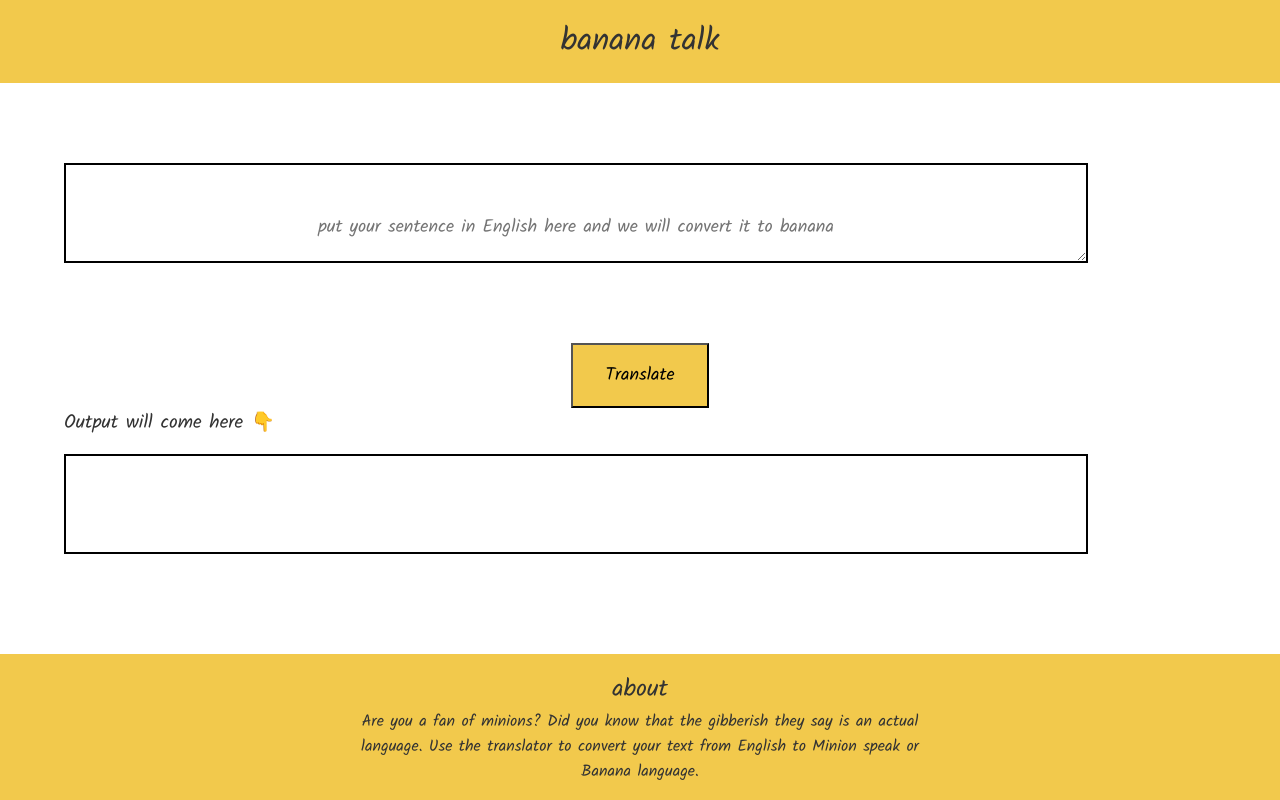
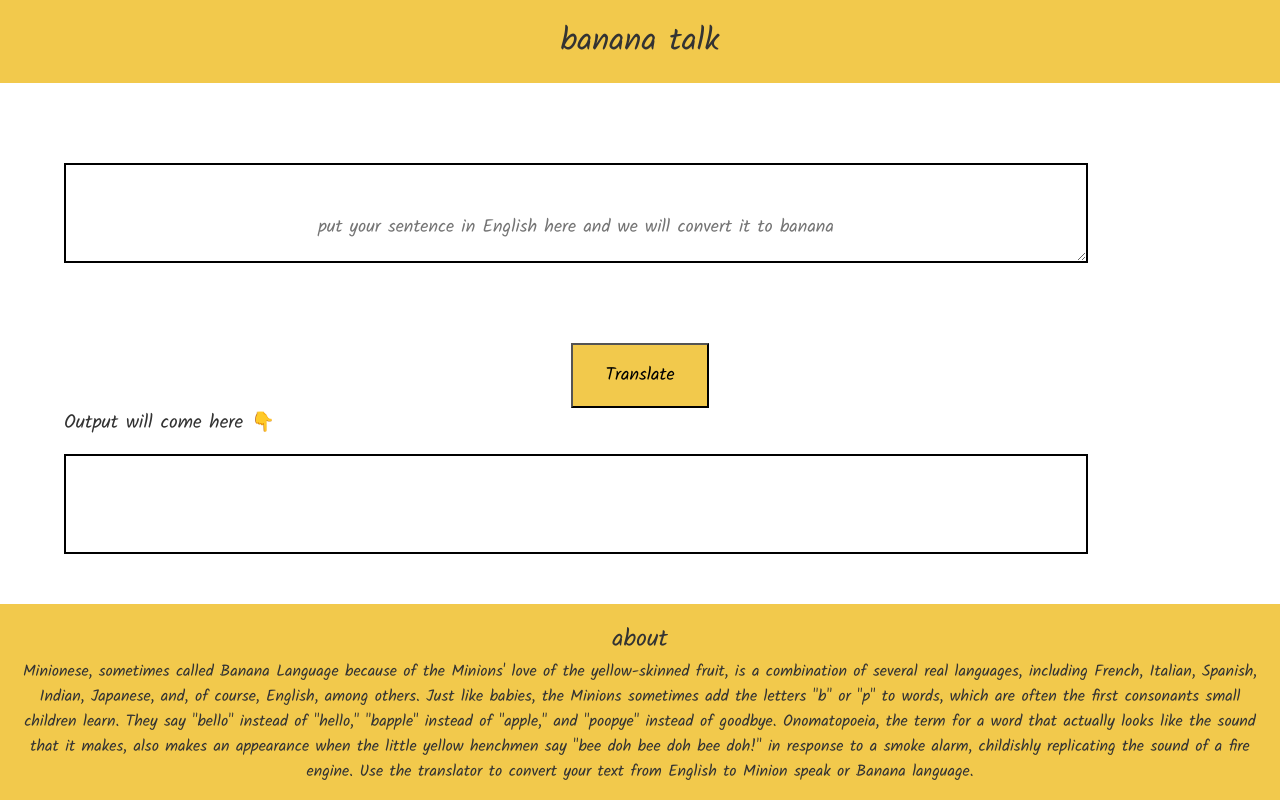
Before and after one commit to NandodkarAmogh/banana-speak, a plain HTML site: page index.html in a window 1280 px wide. Drawn offline with Linux system fonts and the light colour scheme.

Commit message:
updated about section

```diff
--- a/index.html
+++ b/index.html
@@ -50,7 +50,7 @@
 
     <footer>
         <div style="font-size: x-large;">about</div>
-        <p>Are you a fan of minions? Did you know that the gibberish they say is an actual language. Use the translator
+        <p>Minionese, sometimes called Banana Language because of the Minions' love of the yellow-skinned fruit, is a combination of several real languages, including French, Italian, Spanish, Indian, Japanese, and, of course, English, among others. Just like babies, the Minions sometimes add the letters "b" or "p" to words, which are often the first consonants small children learn. They say "bello" instead of "hello," "bapple" instead of "apple," and "poopye" instead of goodbye. Onomatopoeia, the term for a word that actually looks like the sound that it makes, also makes an appearance when the little yellow henchmen say "bee doh bee doh bee doh!" in response to a smoke alarm, childishly replicating the sound of a fire engine. Use the translator
             to convert your text from English to Minion speak or Banana language.</p>
     </footer>
 </body>
--- a/styles.css
+++ b/styles.css
@@ -71,6 +71,6 @@ footer {
 }
 
 footer p {
-    max-width: var(--width-break);
+    /* max-width: var(--width-break); */
     margin: auto;
 }
```
